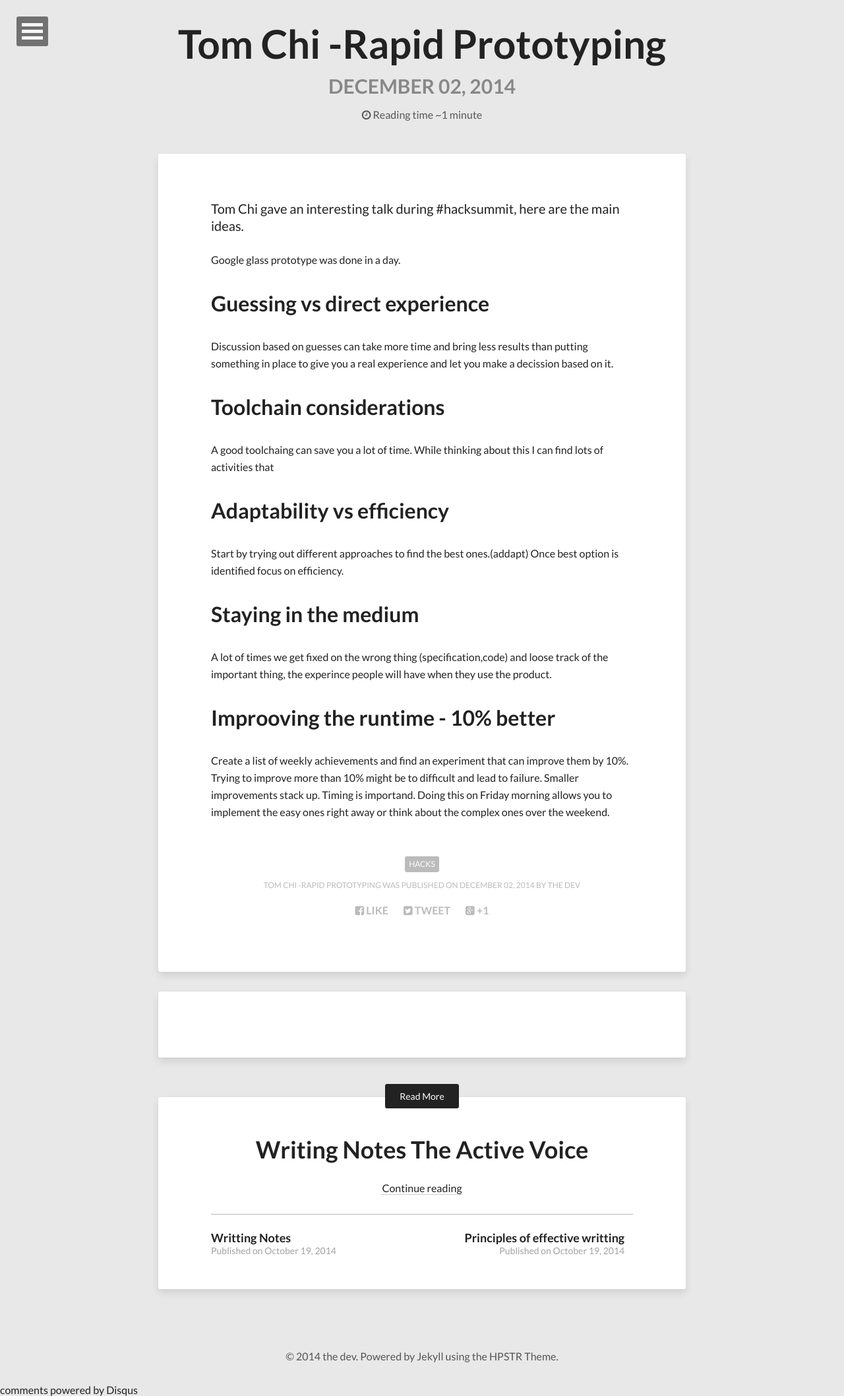
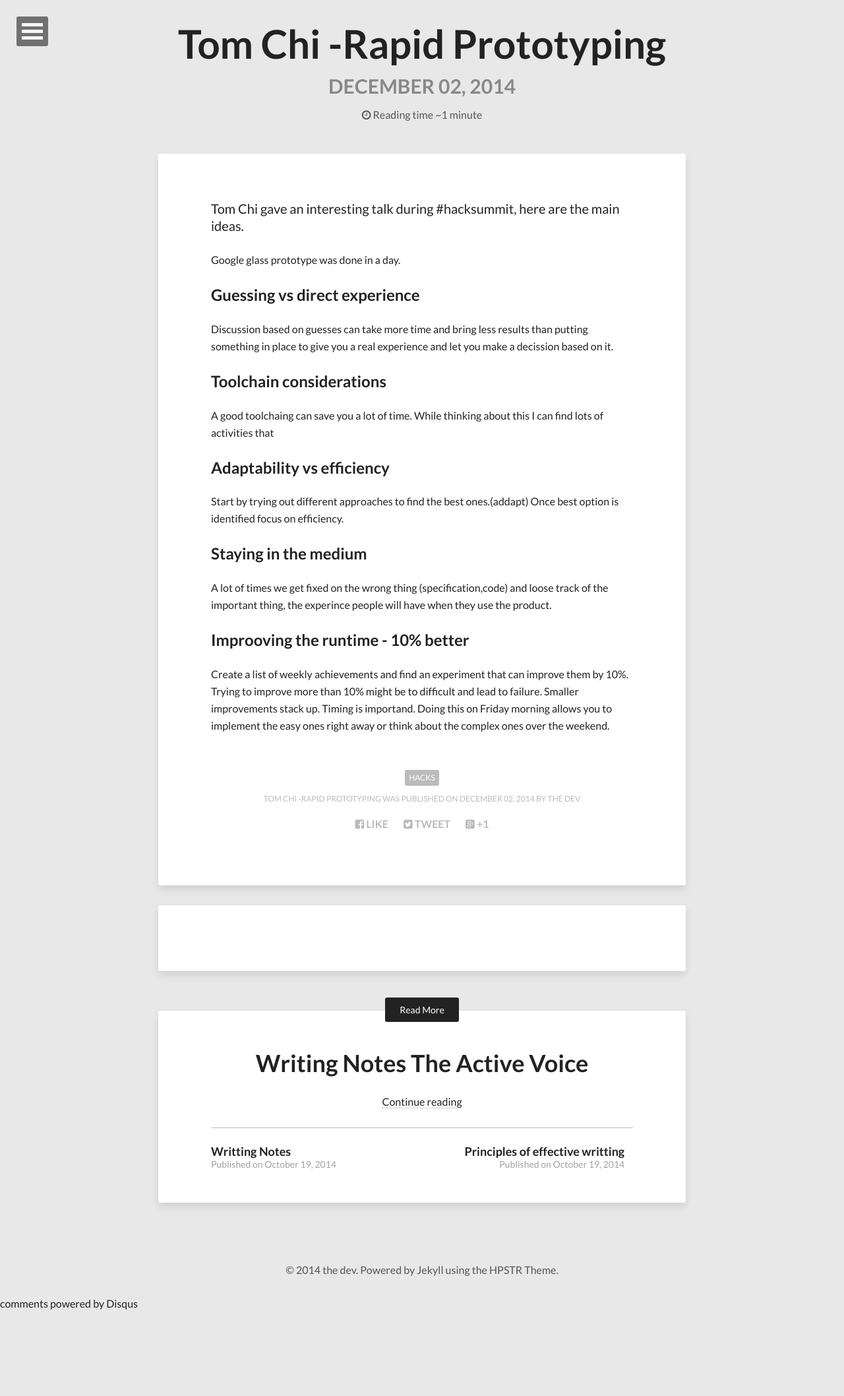
Before and after one commit to thedev/hipster-jekyll-blog, a Jekyll site: the page built from _posts/2014-12-02-adaptability.md, in a window 1280 px wide. Shown: the whole page at 66% size. Built offline with Jekyll 4.4.1, drawn with Linux system fonts in a browser that asks for light colours; nearby versions of some CDN libraries; comment, search, counter and statistics services are not loaded; after the commit the page ends 1985 px from its top, so only the background shows below that.

Commit message:
Formatting - Tom Chi = Rapid Prototyping

```diff
--- a/_posts/2014-12-02-adaptability.md
+++ b/_posts/2014-12-02-adaptability.md
@@ -9,21 +9,21 @@ Tom Chi gave an interesting talk during #hacksummit, here are the main ideas.
 
 Google glass prototype was done in a day.
 
-#Guessing vs direct experience
+##Guessing vs direct experience
 Discussion based on guesses can take more time and bring less results than putting something in place to give you a real experience and let you make a decission based on it.
 
-#Toolchain considerations
+##Toolchain considerations
 A good toolchaing can save you a lot of time.
 While thinking about this I can find lots of activities that
 
-#Adaptability vs efficiency
+##Adaptability vs efficiency
 Start by trying out different approaches to find the best ones.(addapt)
 Once best option is identified focus on efficiency.
 
-#Staying in the medium
+##Staying in the medium
 A lot of times we get fixed on the wrong thing (specification,code) and loose track of the important thing, the experince people will have when they use the product.
 
-#Improoving the runtime - 10% better
+##Improoving the runtime - 10% better
 Create a list of weekly achievements and find an experiment that can improve them by 10%.
 Trying to improve more than 10% might be to difficult and lead to failure.  Smaller improvements stack up.
 Timing is importand. Doing this on Friday morning allows you to implement the easy ones right away or think about the complex ones over the weekend.
```
